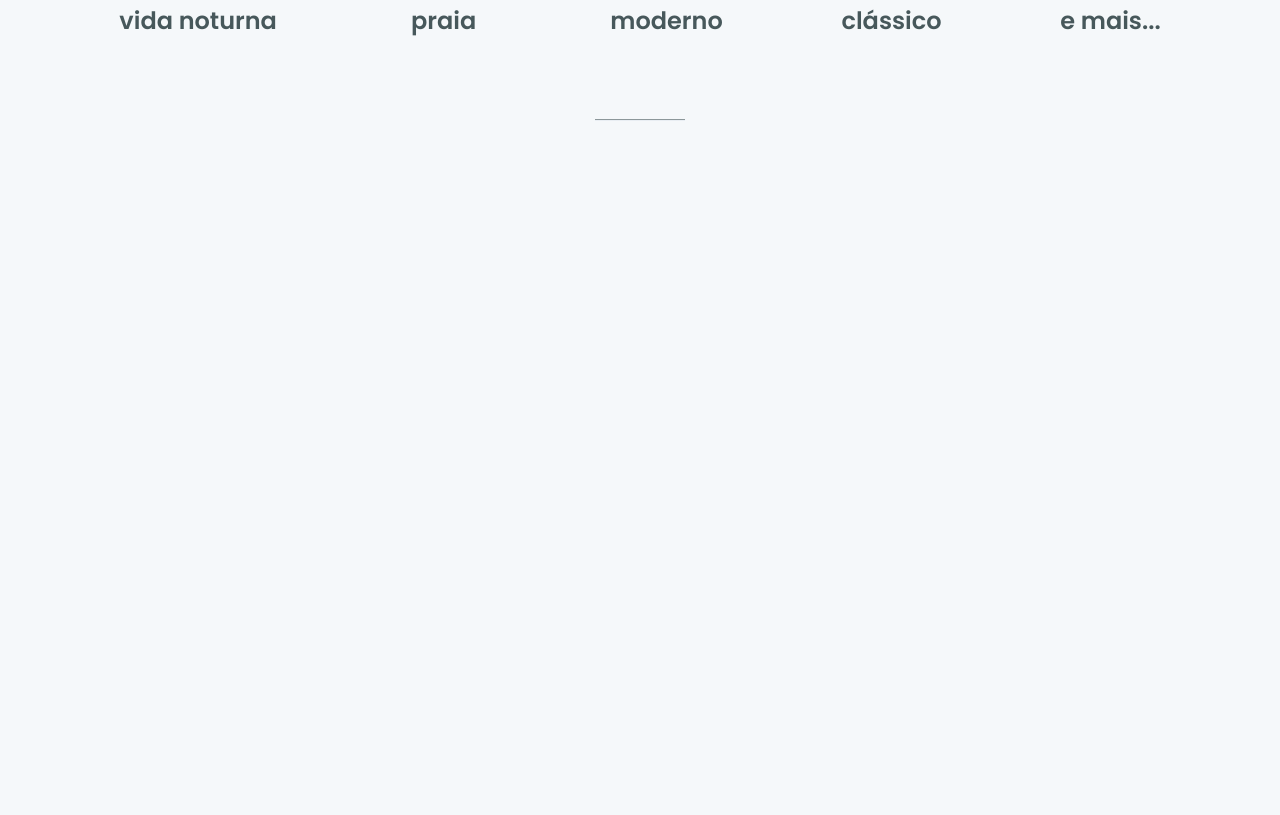
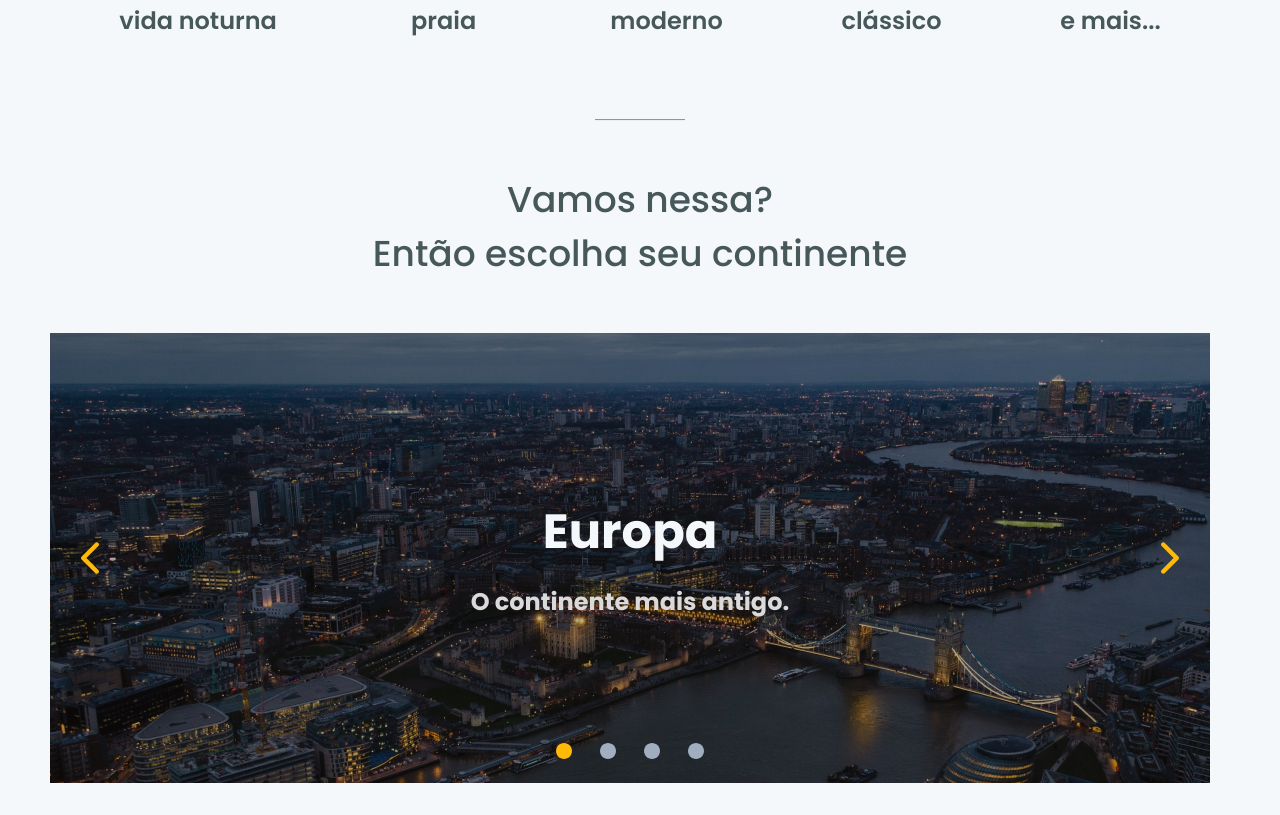
Before and after one commit to pedroalbertoveber/world-trip, a Next.js app: page / in a window 1280 px wide. Shown: the part 660-1475 px from the top of the page. Before the commit the page ends 800 px from the top, so only its background shows below. Built offline with nearby package versions, Linux system fonts and the light colour scheme.

Commit message:
Feat: Landing page created

```diff
--- /dev/null
+++ b/src/components/Carrousel/IndexContainer.tsx
@@ -0,0 +1,19 @@
+import { Flex } from '@chakra-ui/react'
+import { ItemIndex } from './ItemIndex'
+
+export function IndexContainer() {
+  return (
+    <Flex
+      position={'absolute'}
+      bottom="16px"
+      style={{ transform: 'translateX(-50%)' }}
+      gap="0.75rem"
+      left={'50%'}
+    >
+      <ItemIndex isCurrent />
+      <ItemIndex />
+      <ItemIndex />
+      <ItemIndex />
+    </Flex>
+  )
+}
--- /dev/null
+++ b/src/components/Carrousel/ItemIndex.tsx
@@ -0,0 +1,14 @@
+import { GoPrimitiveDot } from 'react-icons/go'
+import { Icon } from '@chakra-ui/react'
+
+interface ItemIndexProps {
+  isCurrent?: boolean
+}
+
+export function ItemIndex({ isCurrent = false }: ItemIndexProps) {
+  if (isCurrent) {
+    return <Icon as={GoPrimitiveDot} boxSize={8} color={'yellow.500'} />
+  }
+
+  return <Icon as={GoPrimitiveDot} boxSize={8} color={'gray.400'} />
+}
--- /dev/null
+++ b/src/components/Carrousel/index.tsx
@@ -0,0 +1,57 @@
+import { Flex, Icon, Text } from '@chakra-ui/react'
+import Link from 'next/link'
+import { IoIosArrowForward, IoIosArrowBack } from 'react-icons/io'
+import { IndexContainer } from './IndexContainer'
+
+export function Carrousel() {
+  return (
+    <Flex
+      justify={'space-between'}
+      align="center"
+      mb={'2rem'}
+      p={'1rem'}
+      width={'100%'}
+      maxWidth={'1160px'}
+      height="450px"
+      bgImage={'url("/images/Europe.png")'}
+      position="relative"
+    >
+      <Icon
+        as={IoIosArrowBack}
+        boxSize={12}
+        color="yellow.500"
+        cursor={'pointer'}
+      />
+      <Flex flexDir={'column'} align="center" gap={'1rem'}>
+        <Link href={'/europe'}>
+          <Text
+            as={'h2'}
+            display="block"
+            fontSize={'3rem'}
+            fontWeight="bold"
+            color={'gray.50'}
+            _hover={{ color: 'yellow.500', transition: 'all 0.2s' }}
+          >
+            Europa
+          </Text>
+        </Link>
+        <Text
+          as={'strong'}
+          display="block"
+          color={'gray.100'}
+          fontWeight="bold"
+          fontSize={'1.5rem'}
+        >
+          O continente mais antigo.
+        </Text>
+      </Flex>
+      <Icon
+        as={IoIosArrowForward}
+        boxSize={12}
+        color="yellow.500"
+        cursor={'pointer'}
+      />
+      <IndexContainer />
+    </Flex>
+  )
+}
--- a/src/pages/index.tsx
+++ b/src/pages/index.tsx
@@ -1,11 +1,24 @@
 import { Banner } from '@/components/Banner'
+import { Carrousel } from '@/components/Carrousel'
 import { Categories } from '@/components/Categories'
+import { Box, Text } from '@chakra-ui/react'
 
 export default function Home() {
   return (
     <>
       <Banner />
       <Categories />
+      <Box width={'100%'} maxWidth="1180px" mx={'auto'}>
+        <Text
+          fontSize={'2.25rem'}
+          fontWeight="medium"
+          textAlign={'center'}
+          py="3.25rem"
+        >
+          Vamos nessa? <br /> Então escolha seu continente
+        </Text>
+        <Carrousel />
+      </Box>
     </>
   )
 }
```
Also changed, not shown: public/images/Europe.png (added).
